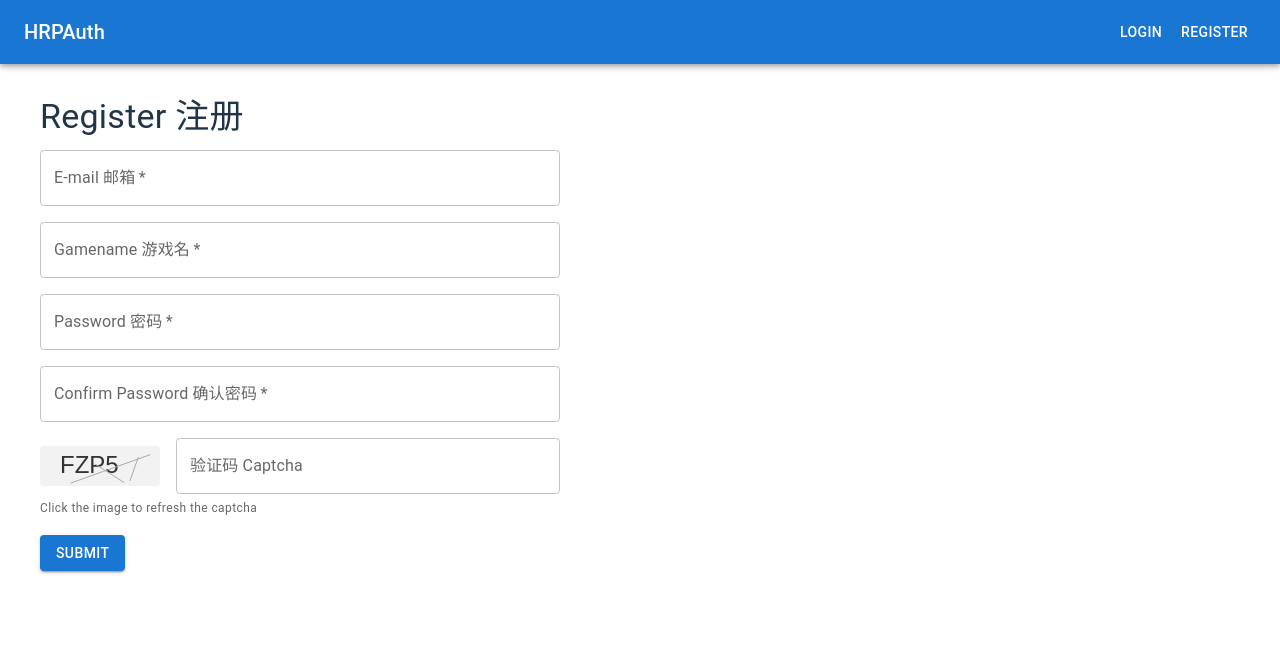
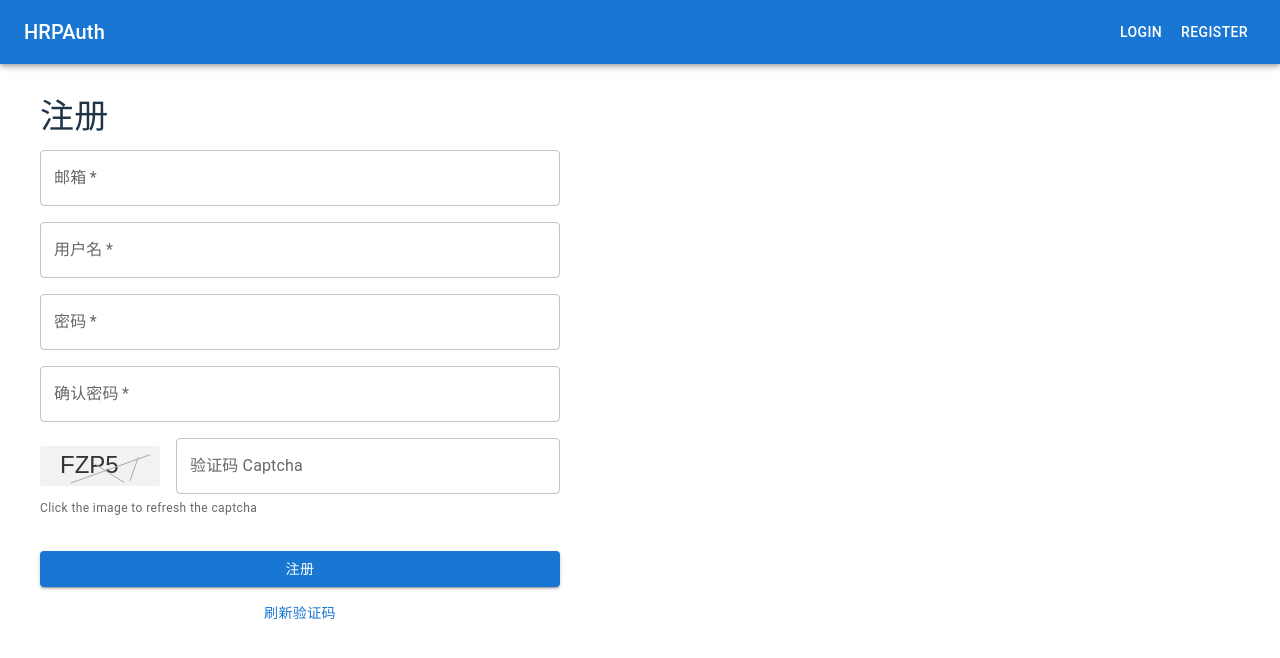
Before and after one commit to HRPAuth/HRPAuth-Web, a React (Vite) app: page /register in a window 1280 px wide. Shown: the top 658 px of the page. Built offline with nearby package versions, Linux system fonts and the light colour scheme.

Commit message:
feat(register): implement registration feature with form validation and API integration
refactor: clean up Dashboard component by removing unnecessary whitespace

docs: update API endpoints documentation with detailed ZggdrasilAPI specifications

```diff
--- /dev/null
+++ b/src/api/register.ts
@@ -0,0 +1,85 @@
+import { getBackendUrl } from '../utils/config';
+import type { RegisterRequest, RegisterResponse } from '../types/register';
+
+export async function register(
+  data: Omit<RegisterRequest, 'password2'>
+): Promise<RegisterResponse> {
+  try {
+    const base = getBackendUrl();
+    const url = `${base}/register`;
+
+    const controller = new AbortController();
+    const timeoutId = setTimeout(() => controller.abort(), 15000);
+
+    const resp = await fetch(url, {
+      method: 'POST',
+      headers: { 'Content-Type': 'application/json' },
+      credentials: 'include',
+      body: JSON.stringify(data),
+      signal: controller.signal,
+    });
+
+    clearTimeout(timeoutId);
+
+    if (!resp.ok) {
+      const statusCode = resp.status;
+      let message = '注册失败';
+
+      if (statusCode === 500) {
+        message = '服务器内部错误，请稍后重试';
+      } else if (statusCode === 409) {
+        message = '邮箱已被注册';
+      } else if (statusCode === 400) {
+        message = '请求参数错误';
+      } else if (statusCode === 405) {
+        message = '请求方法错误';
+      }
+
+      try {
+        const responseData = await resp.json();
+        if (responseData.message) {
+          message = responseData.message;
+        }
+      } catch {
+        // 如果无法解析响应，使用默认消息
+      }
+
+      return {
+        success: false,
+        message,
+      };
+    }
+
+    const responseData = await resp.json().catch(() => ({
+      success: false,
+      message: '服务器返回无法解析的响应',
+    }));
+
+    if (responseData.success === false) {
+      return {
+        success: false,
+        message: responseData.message || '注册失败',
+      };
+    }
+
+    return responseData as RegisterResponse;
+  } catch (error) {
+    if (error instanceof Error) {
+      if (error.name === 'AbortError') {
+        return {
+          success: false,
+          message: '请求超时，请检查网络连接后重试',
+        };
+      } else if (error.message.includes('Failed to fetch')) {
+        return {
+          success: false,
+          message: '网络错误：无法连接到后端服务器',
+        };
+      }
+    }
+    return {
+      success: false,
+      message: '网络错误：无法连接到后端。',
+    };
+  }
+}
--- a/src/pages/Dashboard.tsx
+++ b/src/pages/Dashboard.tsx
@@ -262,9 +262,7 @@ export function BasicTabs({ backendUrl }: BasicTabsProps) {
       </Box>
       <CustomTabPanel value={value} index={0}>
         There is a built-in yggdrasil API service (Zggdrasil) available.
-        <CodeBlock>
-   {backendUrl || 'Loading...'}
-          </CodeBlock>
+        <CodeBlock>{backendUrl || 'Loading...'}</CodeBlock>
           <p>
             Please copy the URL above to your launcher to access the API.
           </p>
--- a/src/pages/Register.tsx
+++ b/src/pages/Register.tsx
@@ -1,15 +1,25 @@
-import React, { useState, useRef } from 'react';
-import { TextField, Button, Typography, Box, Alert } from '@mui/material';
+import { useState, useRef } from 'react';
+import {
+  TextField,
+  Button,
+  Typography,
+  Box,
+  Alert,
+  CircularProgress,
+} from '@mui/material';
 import { useNavigate } from 'react-router-dom';
 import Captcha, { type CaptchaRef } from '../components/Captcha';
 import { validateEmail } from '../utils/email';
-import { getBackendUrl } from '../utils/config';
+import { register } from '../api/register';
+import type { RegisterRequest } from '../types/register';
 
 export default function Register() {
-  const [email, setEmail] = useState('');
-  const [nickname, setNickname] = useState('');
-  const [password, setPassword] = useState('');
-  const [password2, setPassword2] = useState('');
+  const [formData, setFormData] = useState<RegisterRequest>({
+    email: '',
+    username: '',
+    password: '',
+    password2: '',
+  });
   const [captcha, setCaptcha] = useState('');
   const [captchaError, setCaptchaError] = useState(false);
   const [error, setError] = useState<string | null>(null);
@@ -18,49 +28,54 @@ export default function Register() {
   const captchaRef = useRef<CaptchaRef>(null);
   const navigate = useNavigate();
 
+  const handleInputChange = (
+    field: keyof RegisterRequest
+  ) => (e: React.ChangeEvent<HTMLInputElement>) => {
+    setFormData((prev) => ({
+      ...prev,
+      [field]: e.target.value,
+    }));
+  };
 
-
-  function validate() {
+  const validate = (): boolean => {
     setError(null);
     setCaptchaError(false);
 
-    if (!email || !validateEmail(email)) {
-      setError('Please input valid email address 请输入有效的邮箱地址。');
+    if (!formData.email || !validateEmail(formData.email)) {
+      setError('请输入有效的邮箱地址');
       return false;
     }
 
-    if (!nickname || nickname.trim().length < 3) {
-      setError('Gamename too short, at least 3 characters 游戏名太短，至少 3 个字符。');
+    if (!formData.username || formData.username.trim().length < 3) {
+      setError('用户名太短，至少需要3个字符');
       return false;
     }
 
-    if (!password || password.length < 6) {
-      setError('Password too short, at least 6 characters 密码太短，至少 6 个字符。');
+    if (!formData.password || formData.password.length < 6) {
+      setError('密码太短，至少需要6个字符');
       return false;
     }
 
-    if (password !== password2) {
-      setError('Passwords do not match 两次输入的密码不匹配。');
+    if (formData.password !== formData.password2) {
+      setError('两次输入的密码不一致');
       return false;
     }
 
     if (!captcha || captcha.trim().length === 0) {
-      setError('请输入验证码 Please enter captcha');
+      setError('请输入验证码');
       setCaptchaError(true);
       return false;
     }
 
     return true;
-  }
+  };
 
-
-
-  async function handleSubmit(e: React.FormEvent) {
+  const handleSubmit = async (e: React.FormEvent) => {
     e.preventDefault();
     if (!validate()) return;
 
     if (captchaRef.current && !captchaRef.current.validate()) {
-      setError('验证码错误 Captcha is incorrect');
+      setError('验证码错误');
       setCaptchaError(true);
       captchaRef.current.refresh();
       return;
@@ -70,42 +85,31 @@ export default function Register() {
     setError(null);
 
     try {
-      const base = getBackendUrl();
-      const url = base + '/register';
+      const { password2, ...registerData } = formData;
+      const result = await register(registerData);
 
-      const resp = await fetch(url, {
-        method: 'POST',
-        headers: { 'Content-Type': 'application/json' },
-        credentials: 'include',
-        body: JSON.stringify({ email, nickname, password, password2 }),
-      });
-
-      const data = await resp.json().catch(() => ({
-        success: false,
-        message: '服务器返回无法解析的响应',
-      }));
-
-      if (!resp.ok || data.success === false) {
-        setError(data.message || '注册失败');
-        captchaRef.current?.refresh();
-      } else if (data.success === true) {
+      if (result.success === true) {
         setSuccess(true);
-        setTimeout(() => navigate('/login'), 1000);
+        setTimeout(() => navigate('/login'), 1500);
       } else {
-        setError('未知响应');
+        setError(result.message || '注册失败');
         captchaRef.current?.refresh();
       }
     } catch {
-      setError('网络错误：无法连接到后端。');
+      setError('网络错误：无法连接到后端');
     } finally {
       setLoading(false);
     }
-  }
+  };
+
+  const handleCaptchaRefresh = () => {
+    captchaRef.current?.refresh();
+  };
 
   return (
     <Box sx={{ maxWidth: 520 }}>
       <Typography variant="h4" gutterBottom>
-        Register 注册
+        注册
       </Typography>
 
       {error && (
@@ -119,46 +123,50 @@ export default function Register() {
       ) : (
         <form onSubmit={handleSubmit}>
           <TextField
-            label="E-mail 邮箱"
+            label="邮箱"
             type="email"
-            value={email}
-            onChange={(e) => setEmail(e.target.value)}
+            value={formData.email}
+            onChange={handleInputChange('email')}
             required
             fullWidth
             sx={{ mb: 2 }}
             disabled={loading}
+            placeholder="请输入邮箱地址"
           />
 
           <TextField
-            label="Gamename 游戏名"
-            value={nickname}
-            onChange={(e) => setNickname(e.target.value)}
+            label="用户名"
+            value={formData.username}
+            onChange={handleInputChange('username')}
             required
             fullWidth
             sx={{ mb: 2 }}
             disabled={loading}
+            placeholder="请输入用户名"
           />
 
           <TextField
-            label="Password 密码"
+            label="密码"
             type="password"
-            value={password}
-            onChange={(e) => setPassword(e.target.value)}
+            value={formData.password}
+            onChange={handleInputChange('password')}
             required
             fullWidth
             sx={{ mb: 2 }}
             disabled={loading}
+            placeholder="请输入密码（至少6个字符）"
           />
 
           <TextField
-            label="Confirm Password 确认密码"
+            label="确认密码"
             type="password"
-            value={password2}
-            onChange={(e) => setPassword2(e.target.value)}
+            value={formData.password2}
+            onChange={handleInputChange('password2')}
             required
             fullWidth
             sx={{ mb: 2 }}
             disabled={loading}
+            placeholder="请再次输入密码"
           />
 
           <Captcha
@@ -168,8 +176,28 @@ export default function Register() {
             error={captchaError}
           />
 
-          <Button variant="contained" type="submit" disabled={loading}>
-            {loading ? '请稍候...' : 'Submit'}
+          <Button
+            variant="contained"
+            type="submit"
+            disabled={loading}
+            fullWidth
+            sx={{ mt: 2 }}
+          >
+            {loading ? (
+              <CircularProgress size={24} />
+            ) : (
+              '注册'
+            )}
+          </Button>
+
+          <Button
+            variant="text"
+            onClick={handleCaptchaRefresh}
+            disabled={loading}
+            fullWidth
+            sx={{ mt: 1 }}
+          >
+            刷新验证码
           </Button>
         </form>
       )}
--- /dev/null
+++ b/src/types/register.ts
@@ -0,0 +1,17 @@
+export interface RegisterRequest {
+  email: string;
+  username: string;
+  password: string;
+  password2: string;
+}
+
+export interface RegisterResponse {
+  success: boolean;
+  uid?: number;
+  message: string;
+}
+
+export interface RegisterError {
+  success: false;
+  message: string;
+}
```
Also changed, not shown: 1 other file (tests, documents, lock files or other folders).
